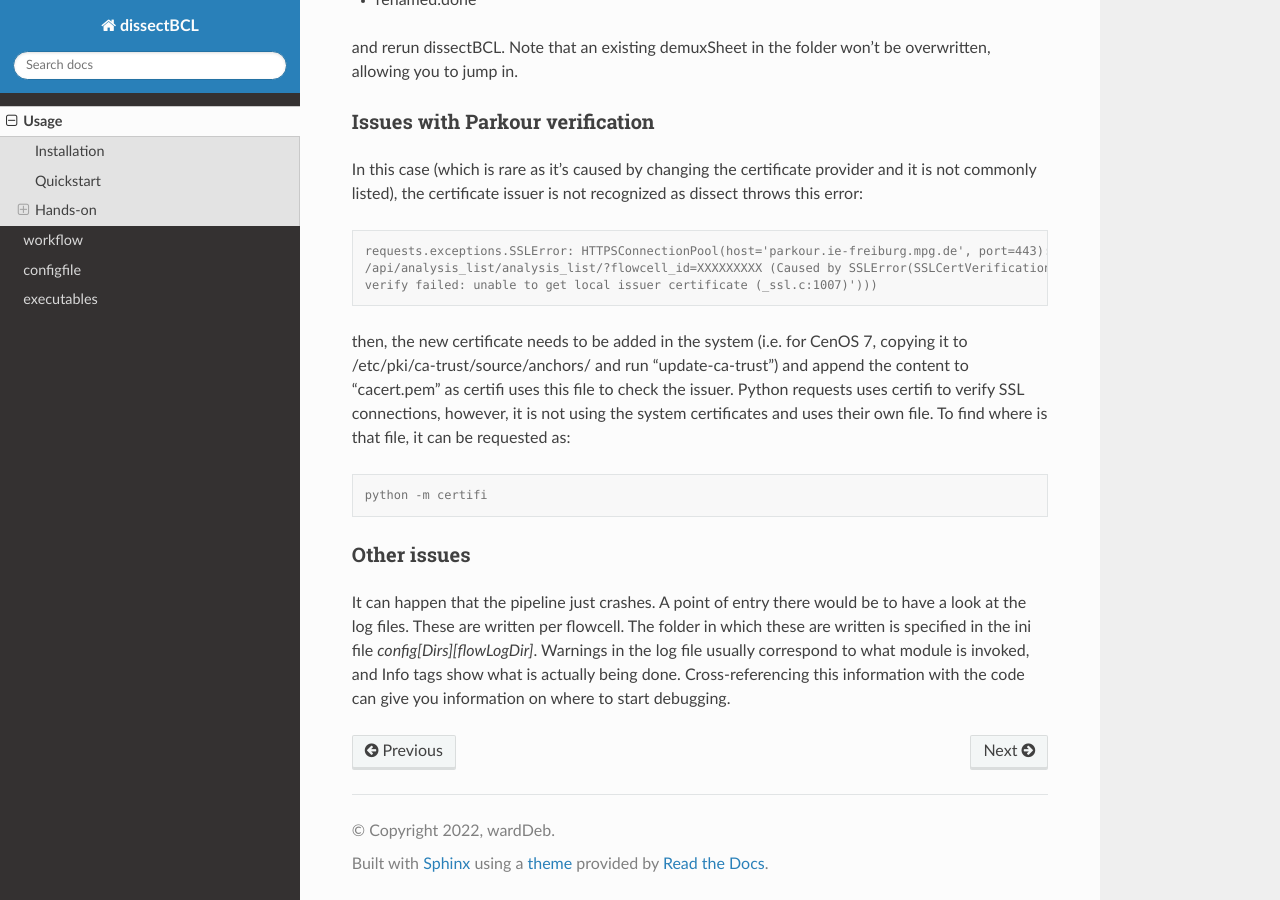
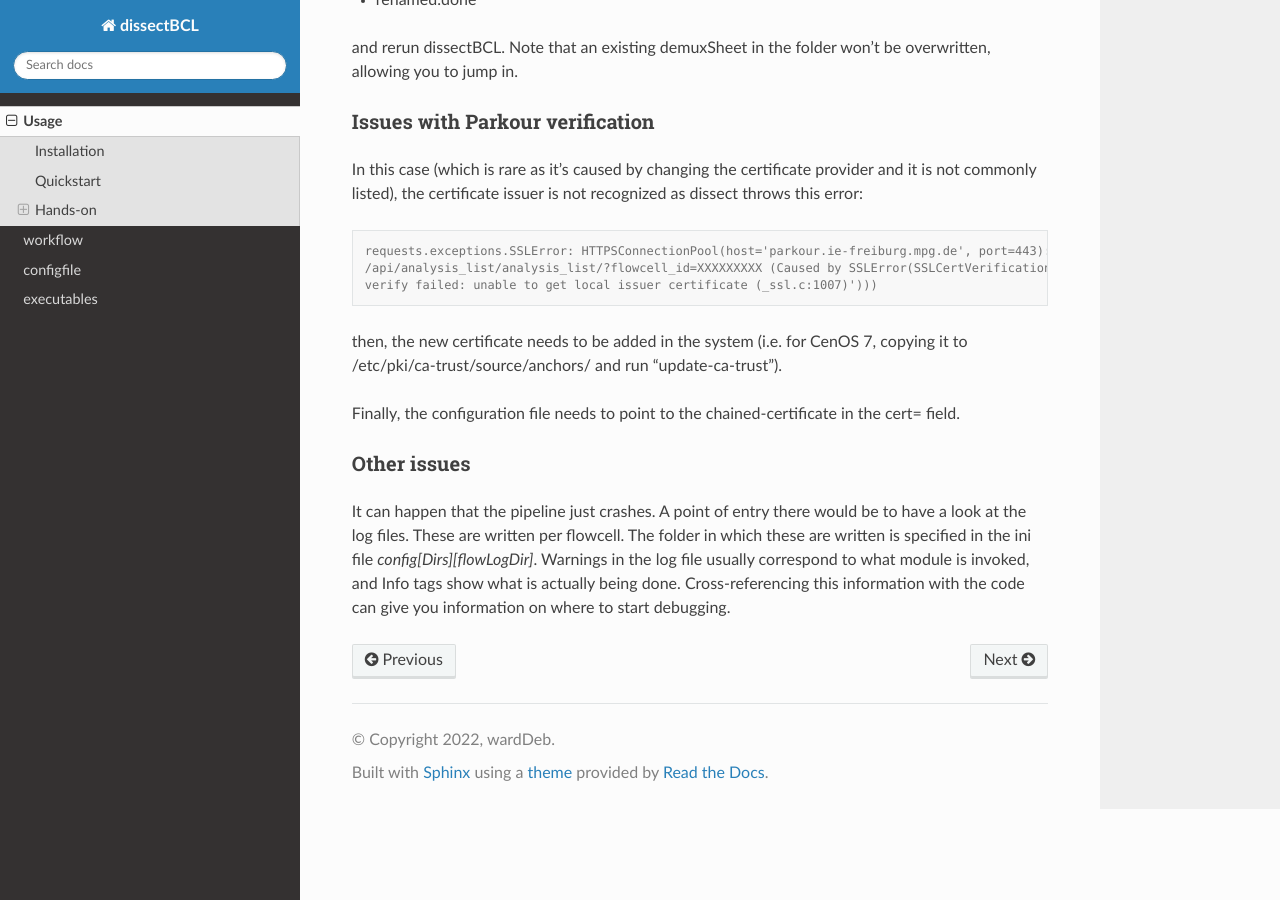
Before and after one commit to maxplanck-ie/dissectBCL, a Sphinx documentation site: the page built from docs/usage.rst, in a window 1280 px wide and 900 px high, scrolled down 3169 px. Built offline with Sphinx 7.4.7 and the Read the Docs theme 2.0.0, drawn with Linux system fonts in a browser that asks for light colours.

Commit message:
updating certificate issue

```diff
--- a/docs/usage.rst
+++ b/docs/usage.rst
@@ -158,13 +158,9 @@ In this case (which is rare as it's caused by changing the certificate provider
     /api/analysis_list/analysis_list/?flowcell_id=XXXXXXXXX (Caused by SSLError(SSLCertVerificationError(1, '[SSL: CERTIFICATE_VERIFY_FAILED] certificate
     verify failed: unable to get local issuer certificate (_ssl.c:1007)')))
 
-then, the new certificate needs to be added in the system (i.e. for CenOS 7, copying it to /etc/pki/ca-trust/source/anchors/ and run "update-ca-trust") and append the content to "cacert.pem" as certifi uses this file to check the issuer.
-Python requests uses certifi to verify SSL connections, however, it is not using the system certificates and uses their own file.
-To find where is that file, it can be requested as:
+then, the new certificate needs to be added in the system (i.e. for CenOS 7, copying it to /etc/pki/ca-trust/source/anchors/ and run "update-ca-trust").
 
-.. code-block:: console
-
-    python -m certifi
+Finally, the configuration file needs to point to the chained-certificate in the cert= field.
 
 
 Other issues
```
